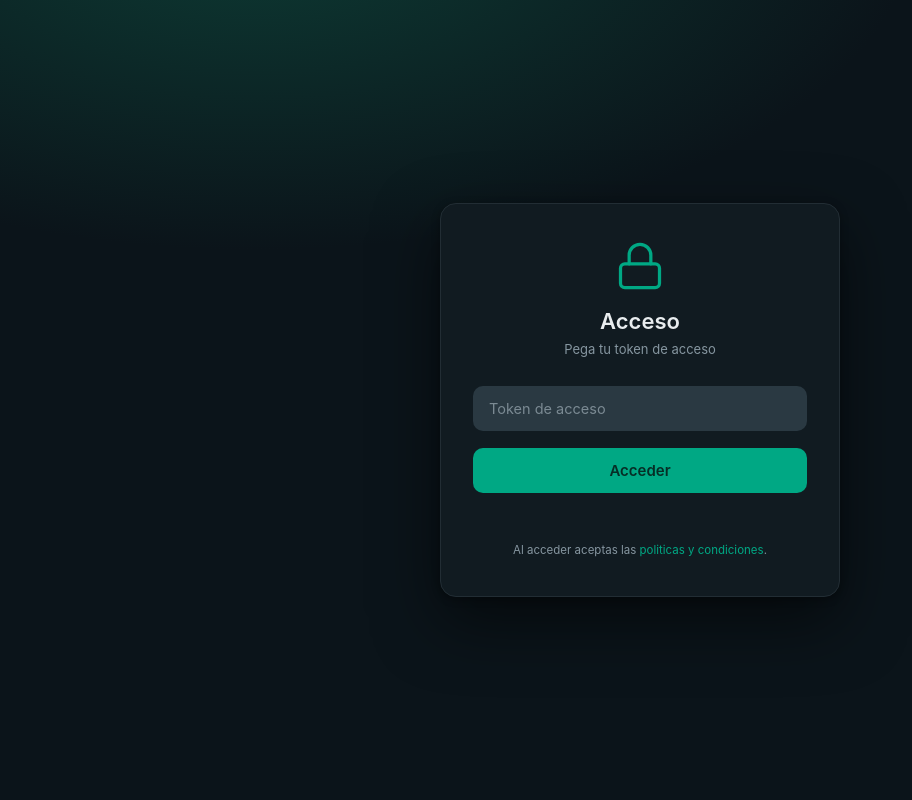
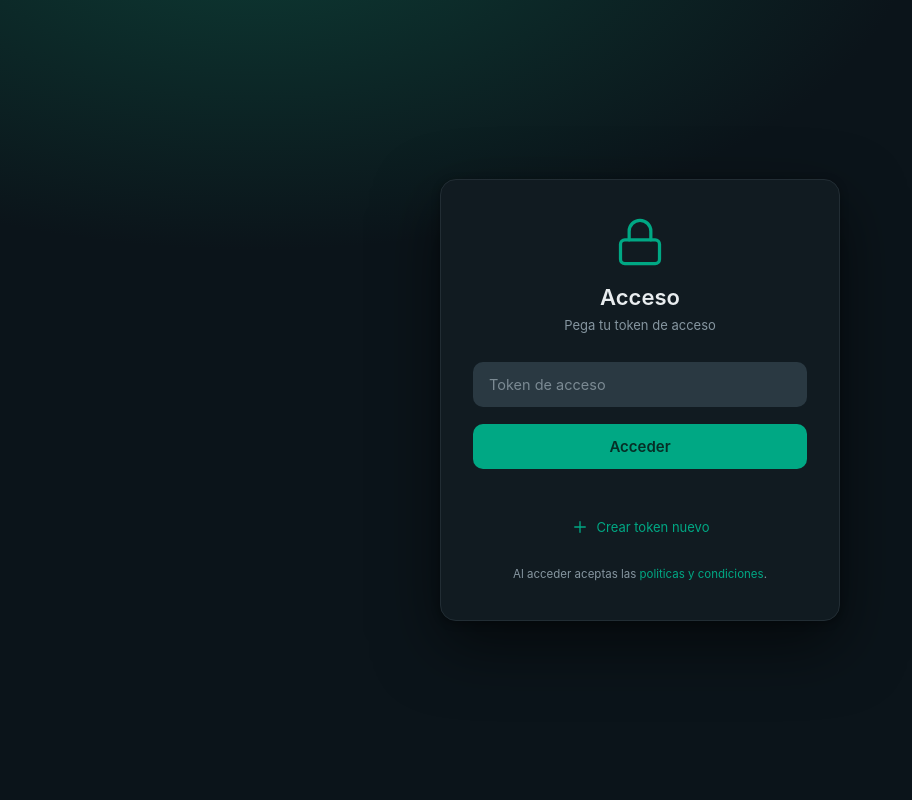
Before and after one commit to Railin12/Mensajer-a, a FastAPI app: page / in a window 1280 px wide. Shown: the whole page, without its empty margins (0-912 px from the left). Run offline with FastAPI, Linux system fonts and the light colour scheme; data that the repository does not hold is empty; parts of the project's set-up code (start-up, migrations or seed data) failed here and were passed over.

Commit message:
generar token desde pantalla de acceso

```diff
--- a/main.py
+++ b/main.py
@@ -252,6 +252,37 @@ async def token_login(request: Request, response: Response, token: str = Form(..
     response.set_cookie("session", t, max_age=SESSION_TTL, httponly=True,
                         secure=USE_HTTPS, samesite="strict", path="/")
     return {"ok": True, "kind": row["kind"], "username": row["username"]}
+
+@app.post("/api/token/generate-public")
+async def token_generate_public(
+    username: str = Form(...),
+    password: str = Form(...),
+    pin: str = Form(...),
+    kind: str = Form("chat"),
+):
+    """Genera un token SIN necesidad de sesion previa. Pide usuario+password+PIN."""
+    username = username.strip()
+    kind = (kind or "chat").lower()
+    if kind not in ("chat", "ia"): kind = "chat"
+
+    stored = USERS.get(username)
+    if not (stored and verify_password(password, stored["hash"])):
+        await asyncio.sleep(0.4)
+        raise HTTPException(401, "Credenciales incorrectas")
+
+    expected_pin = stored.get("pin", "")
+    if not secrets.compare_digest(expected_pin, pin.strip()):
+        await asyncio.sleep(0.4)
+        raise HTTPException(401, "PIN incorrecto")
+
+    # Reemplaza el token anterior de ese usuario (uno solo por usuario)
+    await pool.execute("DELETE FROM access_tokens WHERE username = $1", username)
+    tok = secrets.token_urlsafe(24)
+    await pool.execute(
+        "INSERT INTO access_tokens (token, username, kind, created_at) VALUES ($1,$2,$3,$4)",
+        tok, username, kind, int(time.time()),
+    )
+    return {"ok": True, "token": tok, "kind": kind, "username": username}
 
 @app.post("/api/token/generate")
 async def token_generate(request: Request):
--- a/templates/index.html
+++ b/templates/index.html
@@ -243,6 +243,15 @@ input,textarea{font:inherit;border:0;outline:none;background:transparent;color:i
   .bubble{max-width:88%}
   .auth-card{padding:30px 22px}
 }
+
+.kind-selector{display:grid;grid-template-columns:1fr 1fr;gap:8px;margin-bottom:6px}
+.kind-opt{position:relative;display:flex;align-items:center;justify-content:center;
+  background:var(--input);padding:11px 10px;border-radius:10px;cursor:pointer;
+  font-size:13.5px;transition:background .15s}
+.kind-opt input{position:absolute;opacity:0;pointer-events:none}
+.kind-opt span{color:var(--text2);transition:color .15s}
+.kind-opt input:checked + span{color:var(--text);font-weight:500}
+.kind-opt:has(input:checked){background:#1f4d40;box-shadow:inset 0 0 0 1.5px var(--accent)}
 </style>
 </head>
 <body>
@@ -250,6 +259,9 @@ input,textarea{font:inherit;border:0;outline:none;background:transparent;color:i
 <!-- ══ Pantalla 1: Token ══ -->
 <section id="panel-token" class="panel">
   <div class="auth-card">
+
+    <!-- ─── Vista 1: pegar token ─── -->
+    <div id="token-view">
       <div class="auth-logo">
         <svg viewBox="0 0 24 24" fill="none" stroke="currentColor" stroke-width="1.5"
              stroke-linecap="round" stroke-linejoin="round" width="52" height="52">
@@ -265,7 +277,19 @@ input,textarea{font:inherit;border:0;outline:none;background:transparent;color:i
         <button type="submit">Acceder</button>
         <div class="err" id="err-token"></div>
       </form>
-    <button type="button" class="link" id="btn-fingerprint" style="display:none;align-items:center;justify-content:center;gap:8px;">
+
+      <button type="button" class="link" id="btn-show-generate"
+              style="margin-top:14px;display:flex;align-items:center;justify-content:center;gap:8px;">
+        <svg viewBox="0 0 24 24" width="18" height="18" fill="none" stroke="currentColor"
+             stroke-width="1.8" stroke-linecap="round" stroke-linejoin="round">
+          <line x1="12" y1="5" x2="12" y2="19"/>
+          <line x1="5" y1="12" x2="19" y2="12"/>
+        </svg>
+        <span>Crear token nuevo</span>
+      </button>
+
+      <button type="button" class="link hidden" id="btn-fingerprint"
+              style="display:none;align-items:center;justify-content:center;gap:8px;">
         <svg viewBox="0 0 24 24" width="20" height="20" fill="none" stroke="currentColor"
              stroke-width="1.6" stroke-linecap="round" stroke-linejoin="round">
           <path d="M12 11v2a6 6 0 0 1-1 3.5"/>
@@ -275,6 +299,7 @@ input,textarea{font:inherit;border:0;outline:none;background:transparent;color:i
         </svg>
         <span>Inicio rapido con huella</span>
       </button>
+
       <p class="note">Al acceder aceptas las <a href="/politicas" target="_blank"
          style="color:var(--accent);text-decoration:none">politicas y condiciones</a>.</p>
       <div id="embedded-warning" class="hidden" style="margin-top:18px;padding:14px;background:rgba(241,92,109,.1);border:1px solid rgba(241,92,109,.3);border-radius:10px;font-size:12.5px;line-height:1.5;color:#ffb0b8">
@@ -282,6 +307,52 @@ input,textarea{font:inherit;border:0;outline:none;background:transparent;color:i
         Estas abriendo esto dentro de otra aplicacion. Las funciones de seguridad (huella, notificaciones) no funcionan aqui.<br>
         <a href="#" id="open-chrome" style="color:#00a884;text-decoration:underline;display:inline-block;margin-top:6px">Abrir en Chrome</a>
       </div>
+    </div>
+
+    <!-- ─── Vista 2: generar token ─── -->
+    <div id="generate-view" class="hidden">
+      <div class="auth-logo">
+        <svg viewBox="0 0 24 24" fill="none" stroke="currentColor" stroke-width="1.5"
+             stroke-linecap="round" stroke-linejoin="round" width="52" height="52">
+          <circle cx="12" cy="12" r="3"/>
+          <path d="M19.4 15a1.65 1.65 0 0 0 .33 1.82l.06.06a2 2 0 1 1-2.83 2.83l-.06-.06a1.65 1.65 0 0 0-1.82-.33 1.65 1.65 0 0 0-1 1.51V21a2 2 0 1 1-4 0v-.09A1.65 1.65 0 0 0 9 19.4a1.65 1.65 0 0 0-1.82.33l-.06.06a2 2 0 1 1-2.83-2.83l.06-.06a1.65 1.65 0 0 0 .33-1.82 1.65 1.65 0 0 0-1.51-1H3a2 2 0 1 1 0-4h.09A1.65 1.65 0 0 0 4.6 9a1.65 1.65 0 0 0-.33-1.82l-.06-.06a2 2 0 1 1 2.83-2.83l.06.06a1.65 1.65 0 0 0 1.82.33H9a1.65 1.65 0 0 0 1-1.51V3a2 2 0 1 1 4 0v.09a1.65 1.65 0 0 0 1 1.51 1.65 1.65 0 0 0 1.82-.33l.06-.06a2 2 0 1 1 2.83 2.83l-.06.06a1.65 1.65 0 0 0-.33 1.82V9a1.65 1.65 0 0 0 1.51 1H21a2 2 0 1 1 0 4h-.09a1.65 1.65 0 0 0-1.51 1z"/>
+        </svg>
+      </div>
+      <h1>Crear token</h1>
+      <p class="sub">Verifica tu identidad para generar uno</p>
+
+      <form id="form-generate">
+        <div class="kind-selector">
+          <label class="kind-opt">
+            <input type="radio" name="kind" value="chat" checked>
+            <span>Acceso al chat</span>
+          </label>
+          <label class="kind-opt">
+            <input type="radio" name="kind" value="ia">
+            <span>Acceso a IA</span>
+          </label>
+        </div>
+        <input type="text"     name="username" placeholder="Usuario" required autocapitalize="off">
+        <input type="password" name="password" placeholder="Contrasena" required>
+        <input type="password" name="pin" placeholder="PIN" inputmode="numeric"
+               pattern="[0-9]{4,8}" required maxlength="8">
+        <button type="submit">Generar token</button>
+        <div class="err" id="err-generate"></div>
+      </form>
+
+      <div id="gen-result" class="hidden" style="margin-top:16px">
+        <div class="token-kind" id="gen-kind-label"></div>
+        <div class="token-box" id="gen-token-text"></div>
+        <button type="button" class="token-copy" id="gen-copy">Copiar token</button>
+        <button type="button" class="link" id="btn-use-now"
+                style="background:var(--accent);color:#062e26;font-weight:600;padding:12px;border-radius:10px;margin-top:8px">
+          Usar este token ahora
+        </button>
+      </div>
+
+      <button type="button" class="link" id="btn-back-to-token">Volver al acceso</button>
+    </div>
+
   </div>
 </section>
 
@@ -1296,6 +1367,66 @@ resetIdle();
     }
   } catch(e){}
 })();
+
+/* ══ Generar token desde la pantalla de acceso ══ */
+function showGenerateView(){
+  $('token-view').classList.add('hidden');
+  $('generate-view').classList.remove('hidden');
+  $('gen-result').classList.add('hidden');
+  $('form-generate').reset();
+  $('err-generate').textContent = '';
+}
+function showTokenView(){
+  $('generate-view').classList.add('hidden');
+  $('token-view').classList.remove('hidden');
+}
+document.addEventListener('click', async (e) => {
+  if (e.target.closest('#btn-show-generate')) { showGenerateView(); return; }
+  if (e.target.closest('#btn-back-to-token')) { showTokenView(); return; }
+  if (e.target.closest('#gen-copy')) {
+    const t = $('gen-token-text').textContent.trim();
+    if (!t) return;
+    try { await navigator.clipboard.writeText(t); toast('Token copiado'); }
+    catch(er) { toast('No se pudo copiar'); }
+    return;
+  }
+  if (e.target.closest('#btn-use-now')) {
+    const t = $('gen-token-text').textContent.trim();
+    if (!t) return;
+    $('form-token').token.value = t;
+    showTokenView();
+    $('form-token').requestSubmit();
+    return;
+  }
+});
+
+document.addEventListener('submit', async (e) => {
+  if (e.target.id !== 'form-generate') return;
+  e.preventDefault();
+  const f = e.target;
+  const kind = f.querySelector('input[name=kind]:checked').value;
+  $('err-generate').textContent = '';
+  const btn = f.querySelector('button[type=submit]');
+  btn.disabled = true;
+  try {
+    const r = await postForm('/api/token/generate-public', {
+      username: f.username.value.trim(),
+      password: f.password.value,
+      pin: f.pin.value.trim(),
+      kind: kind,
+    });
+    $('gen-kind-label').textContent =
+      'Token para: ' + (r.kind === 'ia' ? 'IA' : 'chat') +
+      ' (' + r.username + ')';
+    $('gen-token-text').textContent = r.token;
+    $('gen-result').classList.remove('hidden');
+    try { await navigator.clipboard.writeText(r.token); } catch(er){}
+  } catch (err) {
+    $('err-generate').textContent = err.message;
+  } finally {
+    btn.disabled = false;
+  }
+});
 </script>
 </body>
 </html>
```
Lines whose indentation alone changed are shown as unchanged.
